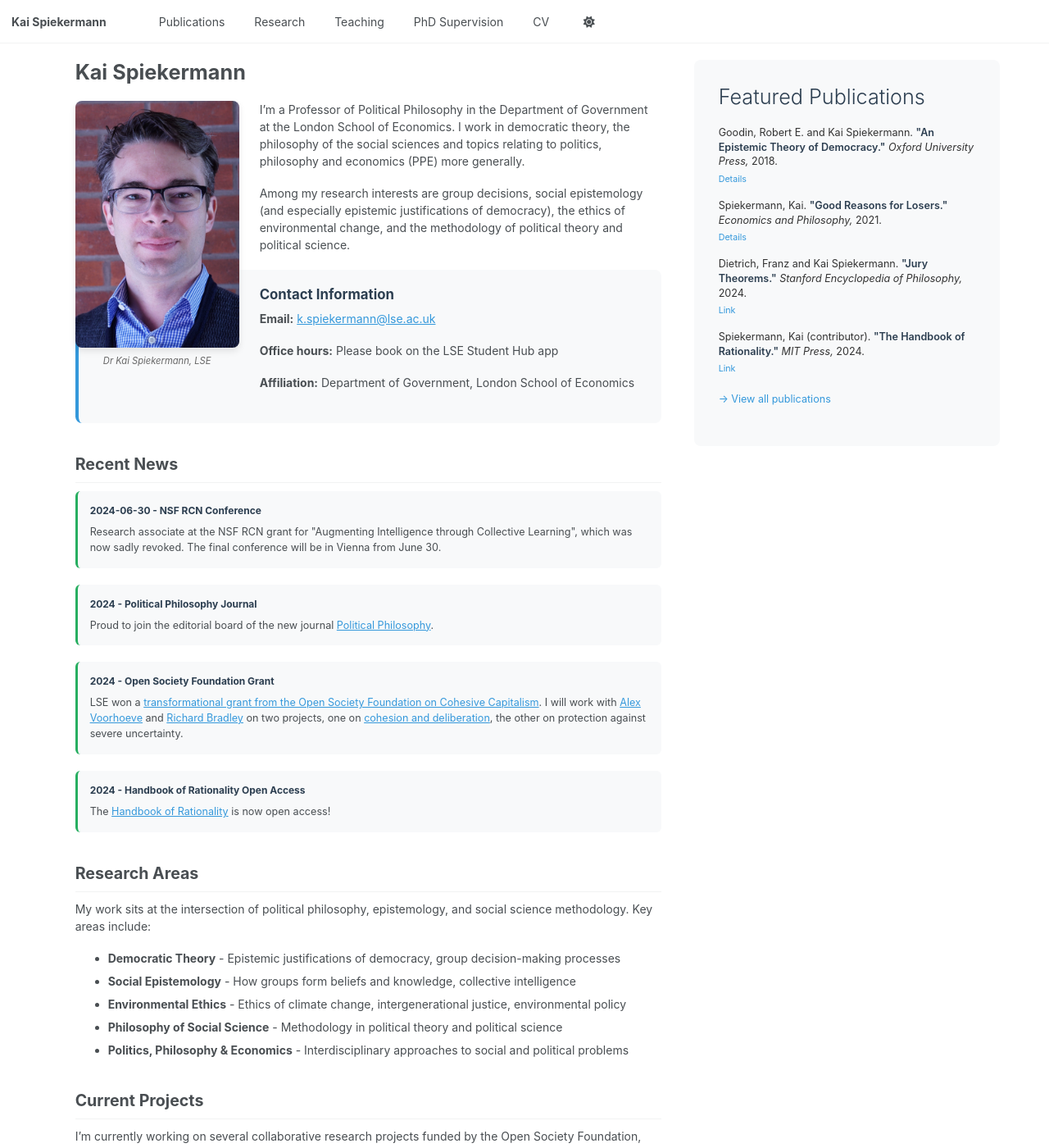
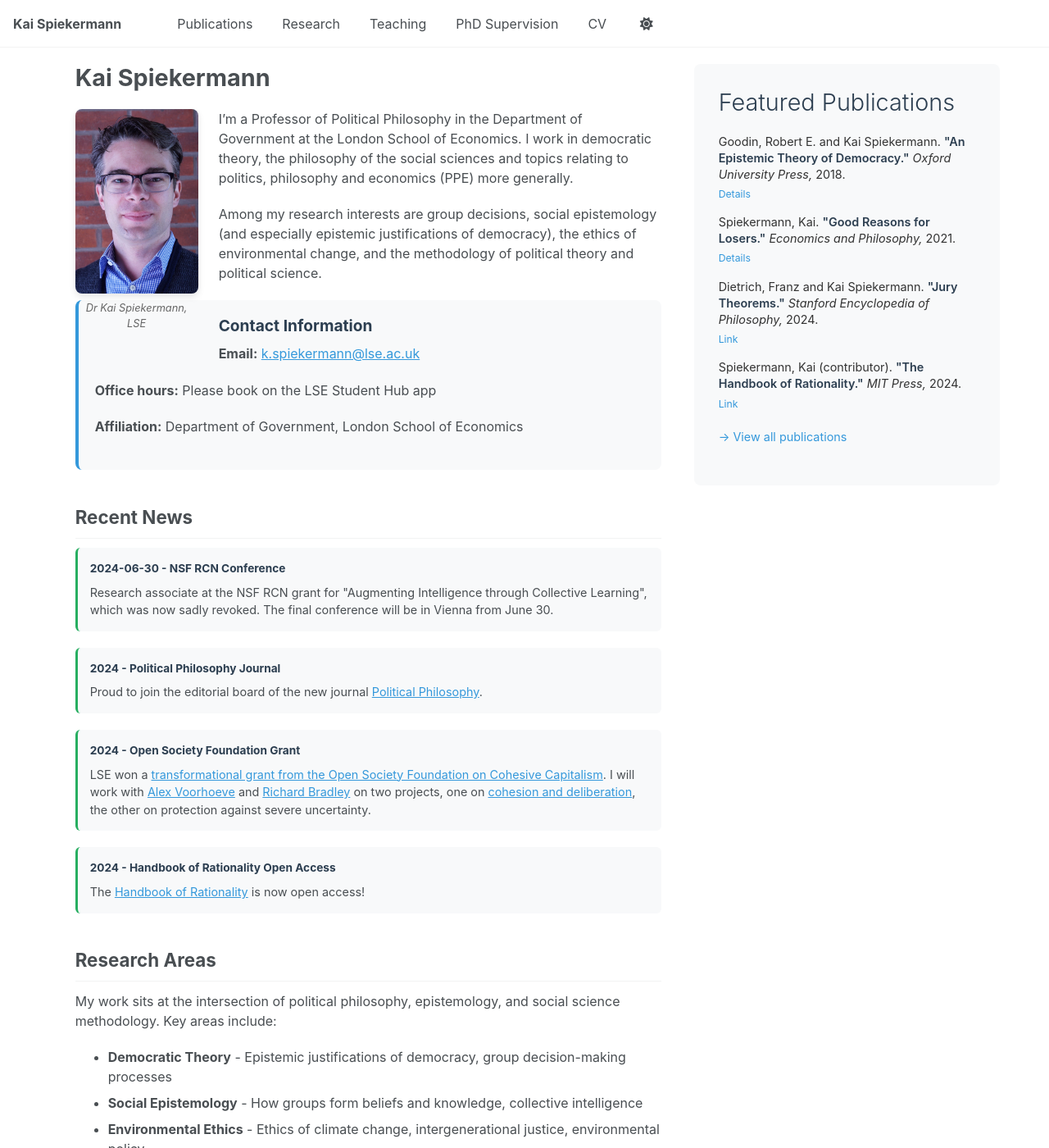
Before and after one commit to kaispk/kaispk.github.io, a Jekyll site: the page built from _pages/about.md, in a window 1280 px wide and 1400 px high. Shown: the whole window at 82% size. Built offline with Jekyll 4.4.1, drawn with Linux system fonts in a browser that asks for light colours; a script that is not in the unit is left out.

Commit message:
Update home.html

```diff
--- a/_layouts/home.html
+++ b/_layouts/home.html
@@ -12,12 +12,12 @@ layout: compress
     <style>
       /* Custom two-column layout styles */
       body {
-        font-size: 14px; /* Smaller base font size */
+        font-size: 16px; /* Smaller base font size */
         line-height: 1.5;
       }
 
       .page__content {
-        font-size: 14px; /* Smaller content font */
+        font-size: 16px; /* Smaller content font */
       }
 
       h1 { font-size: 1.8em; }
@@ -52,7 +52,7 @@ layout: compress
       }
 
       .portrait-section img {
-        max-width: 200px;
+        max-width: 150px;
         width: 100%;
         height: auto;
         border-radius: 8px;
@@ -66,7 +66,7 @@ layout: compress
         color: #666;
         font-style: italic;
         text-align: center;
-        width: 200px;
+        width: 150px;
       }
       .contact-section {
         background: #f8f9fa;
```
